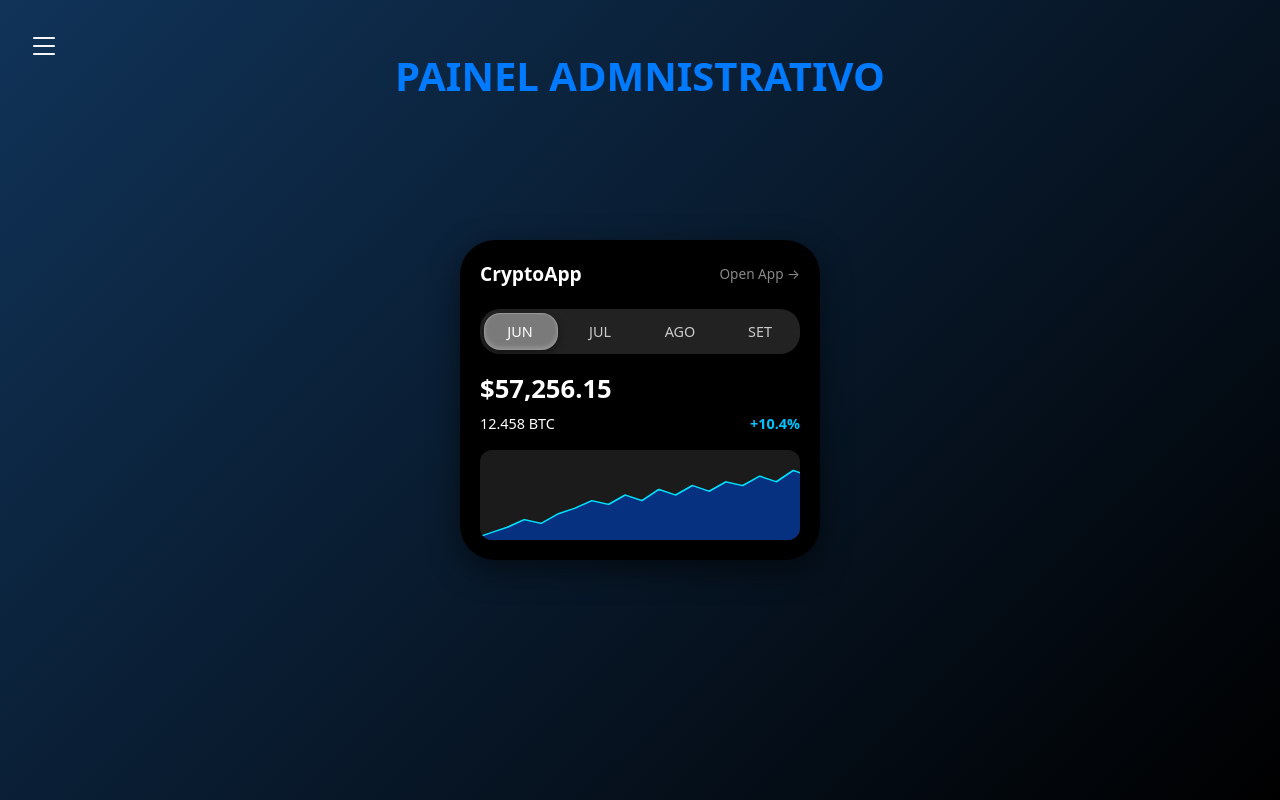
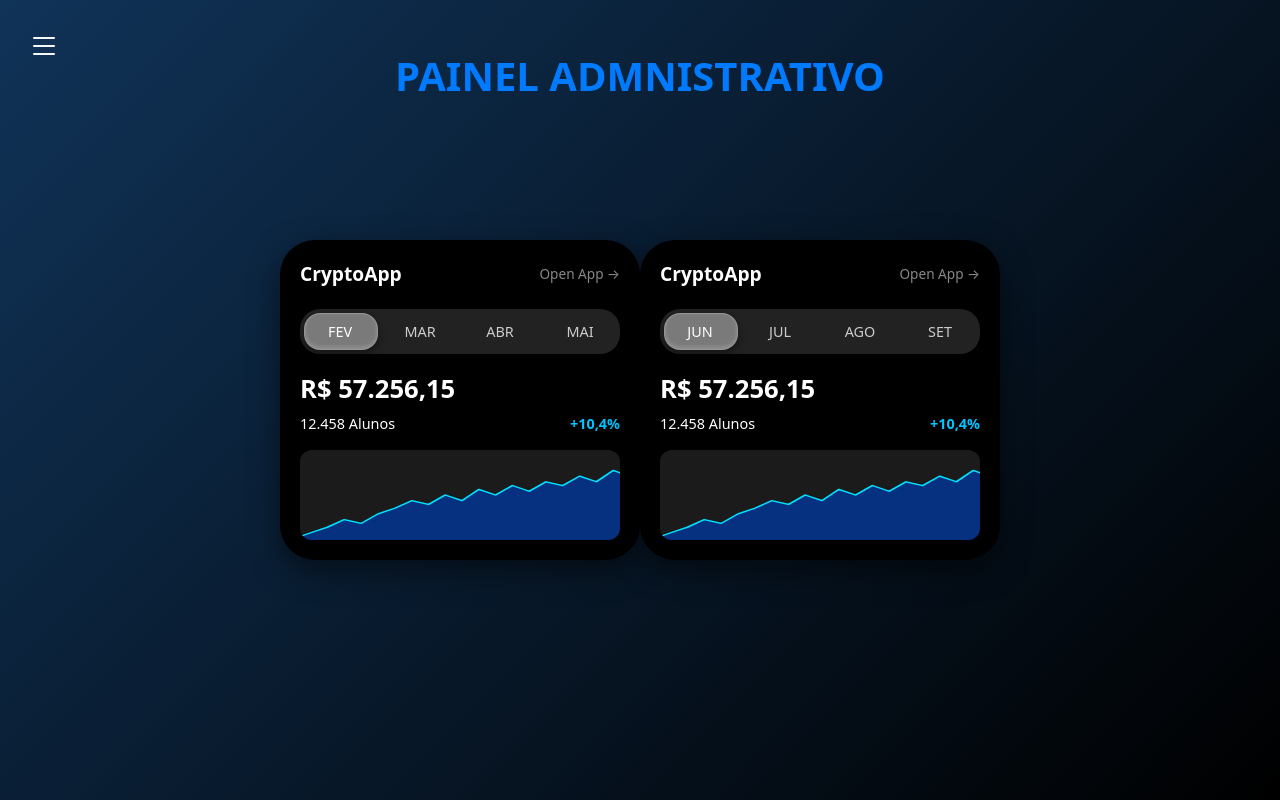
Before and after one commit to GabrielT27/TechFit, a PHP site: page /pagAdm.html in a window 1280 px wide. Run offline with PHP 8.4, Linux system fonts and the light colour scheme.

Commit message:
Cards duplicados com as métricas.

```diff
--- a/pagAdm.html
+++ b/pagAdm.html
@@ -45,76 +45,164 @@
   </div>
 
   <fieldset class="crypto-switch">
-    <input type="radio" id="bitcoin" name="crypto" checked="" />
-    <label for="bitcoin"> JUN </label>
+    <input type="radio" id="bitcoin-1" name="crypto-1" checked="" />
+    <label for="bitcoin-1"> FEV </label>
 
-    <input type="radio" id="ethereum" name="crypto" />
-    <label for="ethereum"> JUL </label>
+    <input type="radio" id="ethereum-1" name="crypto-1" />
+    <label for="ethereum-1"> MAR </label>
 
-    <input type="radio" id="solana" name="crypto" />
-    <label for="solana"> AGO </label>
+    <input type="radio" id="solana-1" name="crypto-1" />
+    <label for="solana-1"> ABR </label>
 
-    <input type="radio" id="tether" name="crypto" />
-    <label for="tether"> SET </label>
+    <input type="radio" id="tether-1" name="crypto-1" />
+    <label for="tether-1"> MAI </label>
 
     <div class="slider"></div>
   </fieldset>
 
   <div class="price-infos">
-    <div class="price-info bitcoin" id="bitcoin-info">
-      <div class="price">$57,256.15</div>
+    <div class="price-info bitcoin-1" id="bitcoin-info-1">
+      <div class="price">R$ 57.256,15</div>
       <div class="stats">
-        <span class="amount">12.458 BTC</span>
-        <span class="change">+10.4%</span>
+        <span class="amount">12.458 Alunos</span>
+        <span class="change">+10,4%</span>
       </div>
     </div>
 
-    <div class="price-info ethereum" id="ethereum-info">
-      <div class="price">$3,452.12</div>
+    <div class="price-info ethereum-1" id="ethereum-info-1">
+      <div class="price">R$ 3.452,12</div>
       <div class="stats">
-        <span class="amount">34.123 ETH</span>
-        <span class="change">+8.2%</span>
+        <span class="amount">34.123 Treinos</span>
+        <span class="change">+8,2%</span>
       </div>
     </div>
 
-    <div class="price-info solana" id="solana-info">
-      <div class="price">$145.78</div>
+    <div class="price-info solana-1" id="solana-info-1">
+      <div class="price">R$ 145,78</div>
       <div class="stats">
-        <span class="amount">150.78 SOL</span>
-        <span class="change">+12.1%</span>
+        <span class="amount">150 Instrutores</span>
+        <span class="change">+12,1%</span>
       </div>
     </div>
 
-    <div class="price-info tether" id="tether-info">
-      <div class="price">$1.00</div>
+    <div class="price-info tether-1" id="tether-info-1">
+      <div class="price">R$ 1.000,00</div>
       <div class="stats">
-        <span class="amount">10,000 TET</span>
-        <span class="change">+0.0%</span>
+        <span class="amount">10.000 Acessos</span>
+        <span class="change">+0,0%</span>
       </div>
     </div>
   </div>
 
   <div class="chart">
-    <svg id="chart-bitcoin" viewBox="0 0 100 50" preserveAspectRatio="none">
+    <svg id="chart-bitcoin-1" viewBox="0 0 100 50" preserveAspectRatio="none">
       <path
         d="M0,48 L5,45 L10,42 L15,38 L20,40 L25,35 L30,32 L35,28 L40,30 L45,25 L50,28 L55,22 L60,25 L65,20 L70,23 L75,18 L80,20 L85,15 L90,18 L95,12 L100,15, L 100 190"
       ></path>
     </svg>
 
-    <svg id="chart-ethereum" viewBox="0 0 100 40" preserveAspectRatio="none">
+    <svg id="chart-ethereum-1" viewBox="0 0 100 40" preserveAspectRatio="none">
       <path
         d="M0,40 L5,38 L10,36 L15,34 L20,32 L25,30 L30,28 L35,26 L40,24 L45,22 L50,20 L55,22 L60,18 L65,20 L70,15 L75,18 L80,14 L85,16 L90,12 L95,14 L100,10, L 100 190"
       ></path>
     </svg>
 
-    <svg id="chart-solana" viewBox="0 0 100 38" preserveAspectRatio="none">
+    <svg id="chart-solana-1" viewBox="0 0 100 38" preserveAspectRatio="none">
       <path
         d="M0,35 L5,33 L10,31 L15,29 L20,27 L25,25 L30,23 L35,21 L40,19 L45,18 L50,16 L55,15 L60,14 L65,12 L70,11 L75,10 L80,9 L85,8 L90,7 L95,6 L100,5, L 100 190"
       ></path>
     </svg>
 
     <svg
-      id="chart-tether"
+      id="chart-tether-1"
+      viewBox="0 0 100 50"
+      preserveAspectRatio="none"
+      fill="none"
+    >
+      <path
+        d="M0,25 L5,25 L10,25 L15,25 L20,25 L25,25 L30,25 L35,25 L40,25 L45,25 L50,25 L55,25 L60,25 L65,25 L70,25 L75,25 L80,25 L85,25 L90,25 L95,25 L100,25,"
+      ></path>
+    </svg>
+  </div>
+
+</div>
+<div class="crypto-card">
+  <div class="header">
+    <span class="logo">CryptoApp</span>
+    <span class="open">Open App →</span>
+  </div>
+
+  <fieldset class="crypto-switch">
+    <input type="radio" id="bitcoin-2" name="crypto-2" checked="" />
+    <label for="bitcoin-2"> JUN </label>
+
+    <input type="radio" id="ethereum-2" name="crypto-2" />
+    <label for="ethereum-2"> JUL </label>
+
+    <input type="radio" id="solana-2" name="crypto-2" />
+    <label for="solana-2"> AGO </label>
+
+    <input type="radio" id="tether-2" name="crypto-2" />
+    <label for="tether-2"> SET </label>
+
+    <div class="slider"></div>
+  </fieldset>
+
+  <div class="price-infos">
+    <div class="price-info bitcoin-2" id="bitcoin-info-2">
+      <div class="price">R$ 57.256,15</div>
+      <div class="stats">
+        <span class="amount">12.458 Alunos</span>
+        <span class="change">+10,4%</span>
+      </div>
+    </div>
+
+    <div class="price-info ethereum-2" id="ethereum-info-2">
+      <div class="price">R$ 3.452,12</div>
+      <div class="stats">
+        <span class="amount">34.123 Treinos</span>
+        <span class="change">+8,2%</span>
+      </div>
+    </div>
+
+    <div class="price-info solana-2" id="solana-info-2">
+      <div class="price">R$ 145,78</div>
+      <div class="stats">
+        <span class="amount">150 Instrutores</span>
+        <span class="change">+12,1%</span>
+      </div>
+    </div>
+
+    <div class="price-info tether-2" id="tether-info-2">
+      <div class="price">R$ 1.000,00</div>
+      <div class="stats">
+        <span class="amount">10.000 Acessos</span>
+        <span class="change">+0,0%</span>
+      </div>
+    </div>
+  </div>
+
+  <div class="chart">
+    <svg id="chart-bitcoin-2" viewBox="0 0 100 50" preserveAspectRatio="none">
+      <path
+        d="M0,48 L5,45 L10,42 L15,38 L20,40 L25,35 L30,32 L35,28 L40,30 L45,25 L50,28 L55,22 L60,25 L65,20 L70,23 L75,18 L80,20 L85,15 L90,18 L95,12 L100,15, L 100 190"
+      ></path>
+    </svg>
+
+    <svg id="chart-ethereum-2" viewBox="0 0 100 40" preserveAspectRatio="none">
+      <path
+        d="M0,40 L5,38 L10,36 L15,34 L20,32 L25,30 L30,28 L35,26 L40,24 L45,22 L50,20 L55,22 L60,18 L65,20 L70,15 L75,18 L80,14 L85,16 L90,12 L95,14 L100,10, L 100 190"
+      ></path>
+    </svg>
+
+    <svg id="chart-solana-2" viewBox="0 0 100 38" preserveAspectRatio="none">
+      <path
+        d="M0,35 L5,33 L10,31 L15,29 L20,27 L25,25 L30,23 L35,21 L40,19 L45,18 L50,16 L55,15 L60,14 L65,12 L70,11 L75,10 L80,9 L85,8 L90,7 L95,6 L100,5, L 100 190"
+      ></path>
+    </svg>
+
+    <svg
+      id="chart-tether-2"
       viewBox="0 0 100 50"
       preserveAspectRatio="none"
       fill="none"
@@ -125,6 +213,7 @@
     </svg>
   </div>
 </div>
+
 
 </div>
 
```
Also changed, not shown: pagAdm.css (+33 -12 lines).
